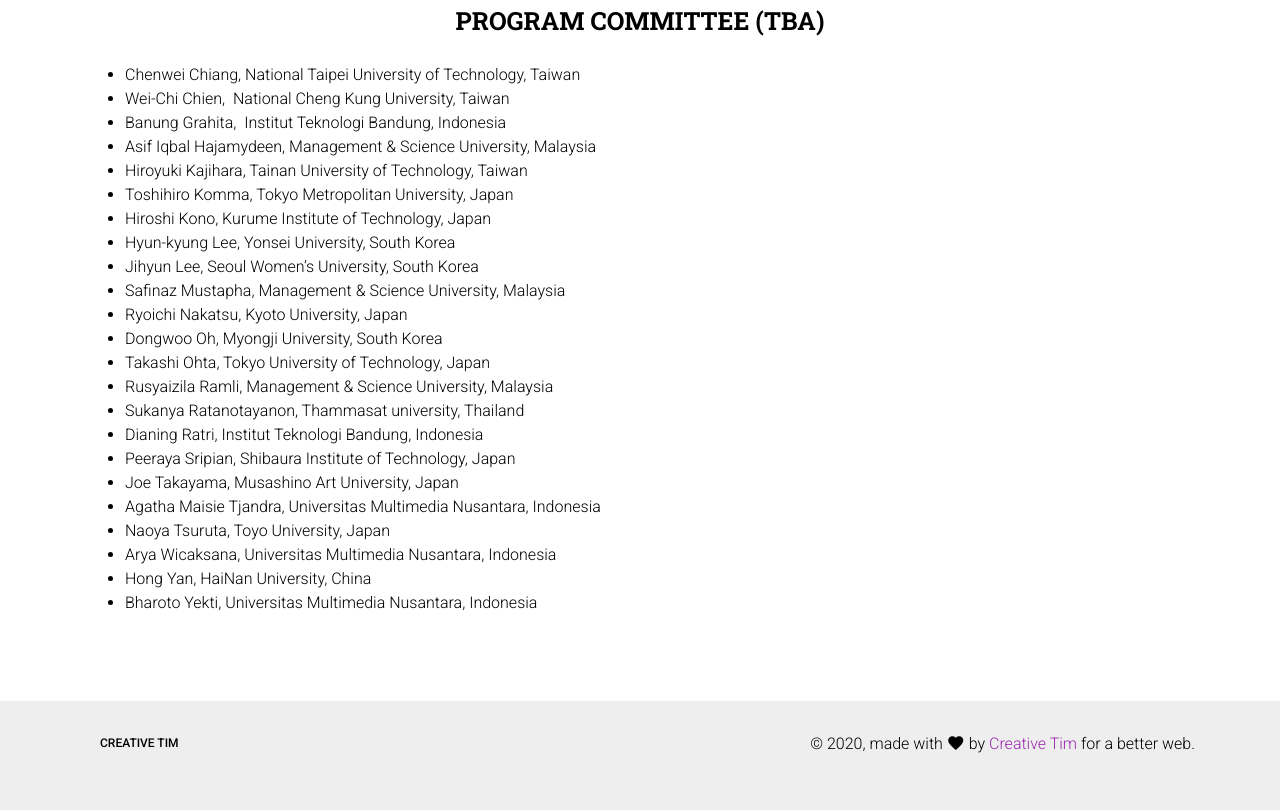
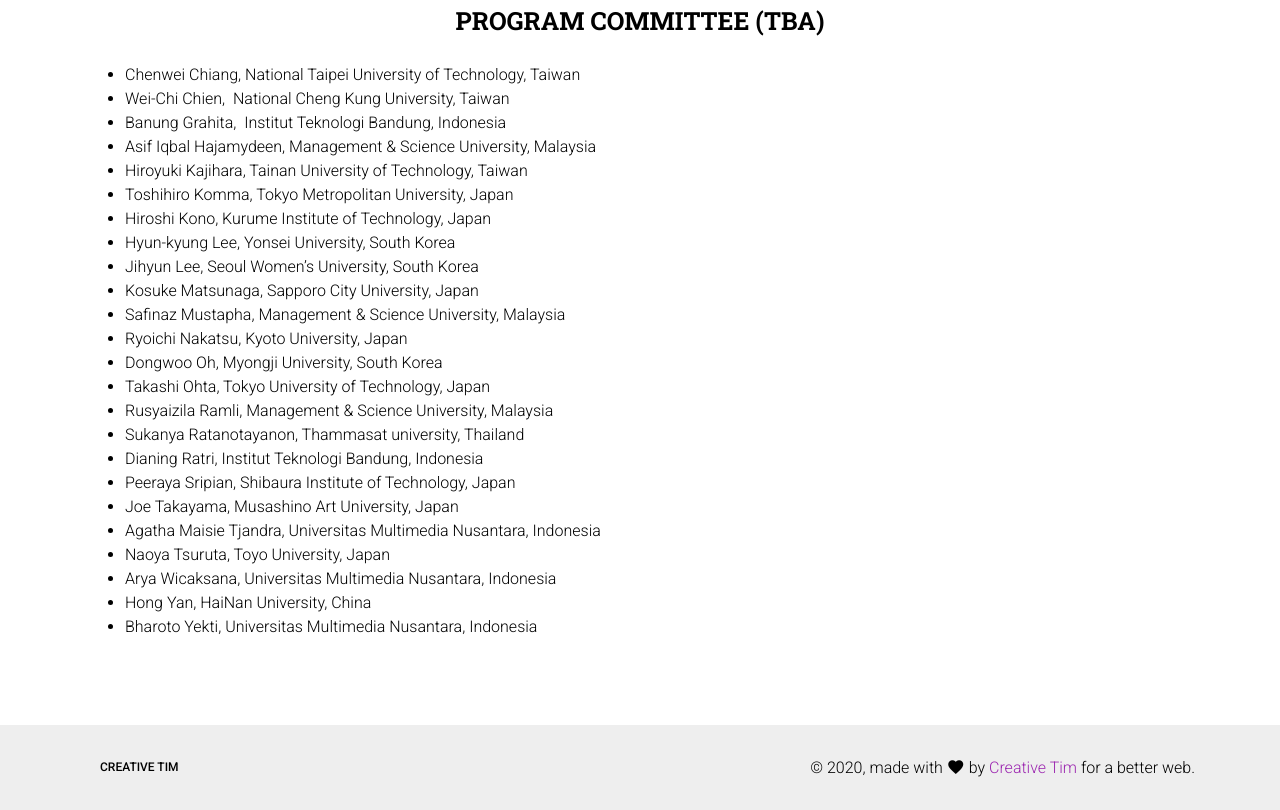
Before and after one commit to ushiama/ADADA2020, a plain HTML site: page index.html in a window 1280 px wide. Shown: the part 5873-6683 px from the top of the page. Before the commit the page ends 6659 px from the top, so only its background shows below. Drawn offline with Linux system fonts and the light colour scheme; some packages are replaced by stand-ins of ours.

Commit message:
松永先生をPCに追加

```diff
--- a/index.html
+++ b/index.html
@@ -403,6 +403,7 @@
             <li>Hiroshi Kono, Kurume Institute of Technology, Japan</li>
             <li>Hyun-kyung Lee, Yonsei University, South Korea</li>
             <li>Jihyun Lee, Seoul Women’s University, South Korea</li>
+            <li>Kosuke Matsunaga, Sapporo City University, Japan</li>
             <li>Safinaz Mustapha, Management & Science University, Malaysia</li>
             <li>Ryoichi Nakatsu, Kyoto University, Japan</li>
             <li>Dongwoo Oh, Myongji University, South Korea</li>
```
